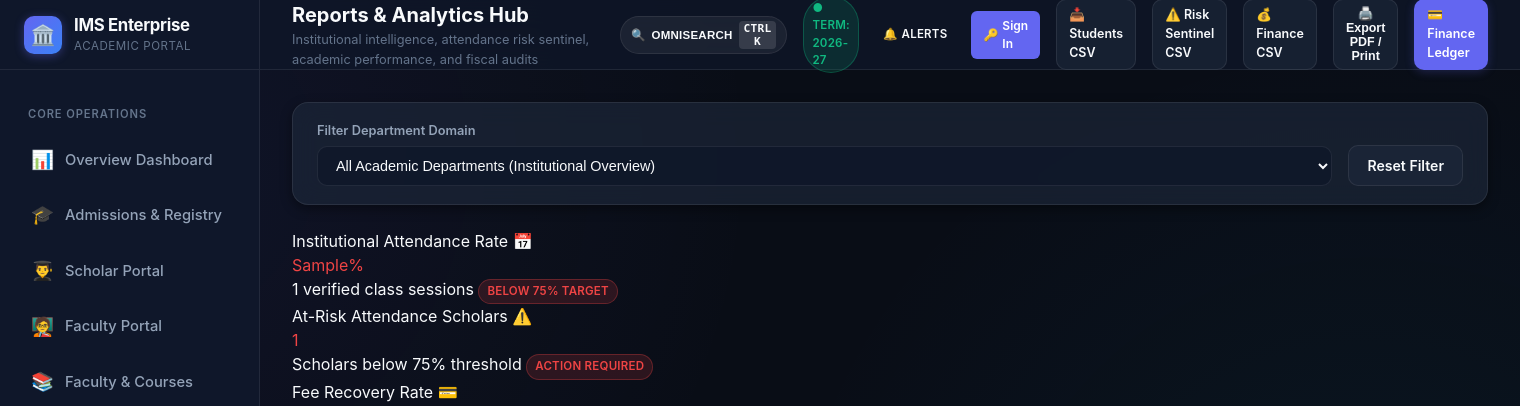
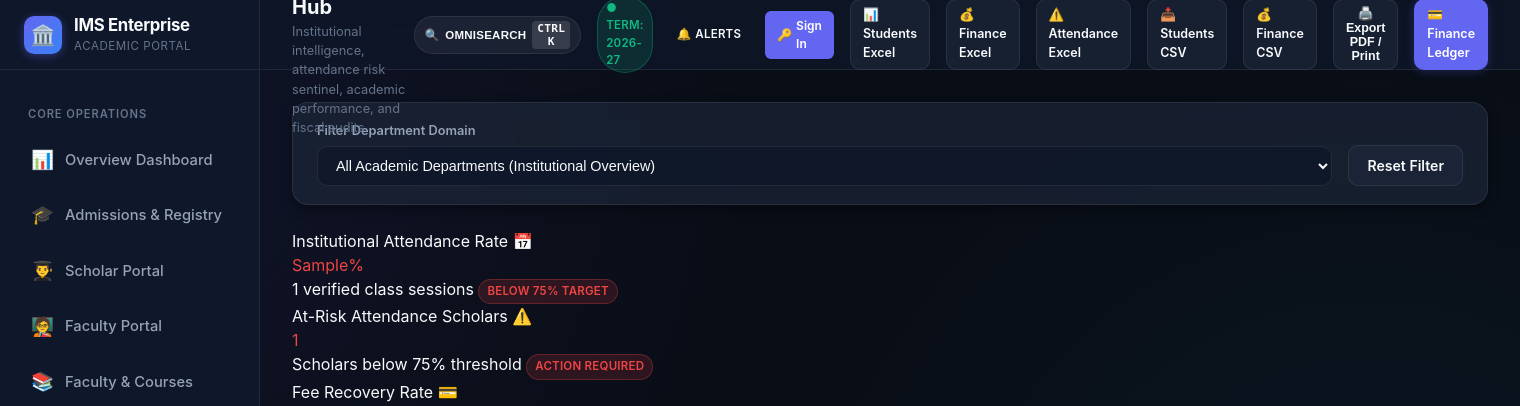
Before and after one commit to AadityaBhuree/Institute-Management-System, a Python web app: template templates/reports.html in a window 1520 px wide. Shown: the top 406 px of the page. Run offline with Jinja, Linux system fonts and the light colour scheme; the template is opened without the code that fills it: most values are stand-ins (such as "Sample title", 1, 10 or a date in 2020).

Commit message:
feat(ui): update reports template

```diff
--- a/templates/reports.html
+++ b/templates/reports.html
@@ -6,13 +6,21 @@
 
 {% block header_actions %}
 <div class="dropdown" style="display: inline-block;">
+  <a href="/api/reports/export/students/excel" class="btn btn-secondary btn-sm" id="btn-export-students-excel" title="Download registered students Excel spreadsheet">
+    <span>📊 Students Excel</span>
+  </a>
+</div>
+<a href="/api/reports/export/finances/excel" class="btn btn-secondary btn-sm" id="btn-export-finance-excel" title="Download bursar invoice ledger Excel workbook">
+  <span>💰 Finance Excel</span>
+</a>
+<a href="/api/reports/export/attendance/excel" class="btn btn-secondary btn-sm" id="btn-export-attendance-excel" title="Download attendance risk sentinel Excel workbook">
+  <span>⚠️ Attendance Excel</span>
+</a>
+<div class="dropdown" style="display: inline-block;">
   <a href="/api/reports/export/students/csv" class="btn btn-secondary btn-sm" id="btn-export-students-csv" title="Download registered students CSV">
     <span>📥 Students CSV</span>
   </a>
 </div>
-<a href="/api/reports/export/attendance-risk/csv" class="btn btn-secondary btn-sm" id="btn-export-risk-csv" title="Download low-attendance risk sentinel CSV">
-  <span>⚠️ Risk Sentinel CSV</span>
-</a>
 <a href="/api/reports/export/finances/csv" class="btn btn-secondary btn-sm" id="btn-export-finance-csv" title="Download bursar invoice ledger CSV">
   <span>💰 Finance CSV</span>
 </a>
```
